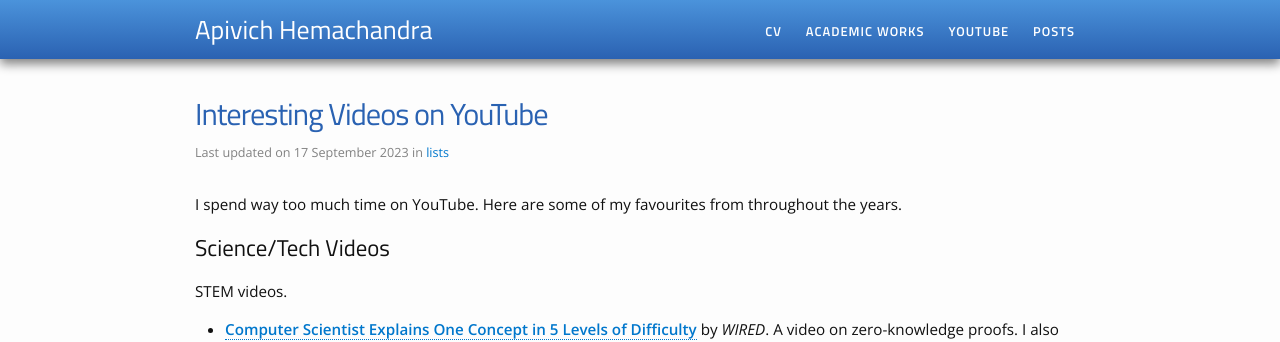
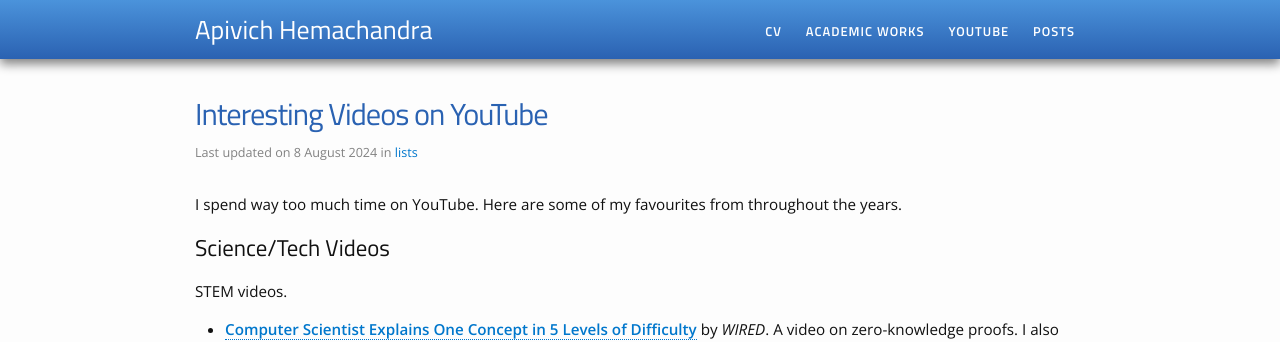
Before and after one commit to apivich-h/apivich-h.github.io, a Jekyll site: the page built from _posts/misc/2000-01-01-interesting-videos.md, in a window 1280 px wide and 900 px high. Shown: the top 342 px of the window. Built offline with Jekyll 4.4.1, drawn with Linux system fonts in a browser that asks for light colours.

Commit message:
update some pages

```diff
--- a/_posts/misc/2000-01-01-interesting-videos.md
+++ b/_posts/misc/2000-01-01-interesting-videos.md
@@ -1,7 +1,7 @@
 ---
 layout: post
 title: Interesting Videos on YouTube
-last_updated: 2023-09-17
+last_updated: 2024-08-08
 category: lists
 ---
 
```
